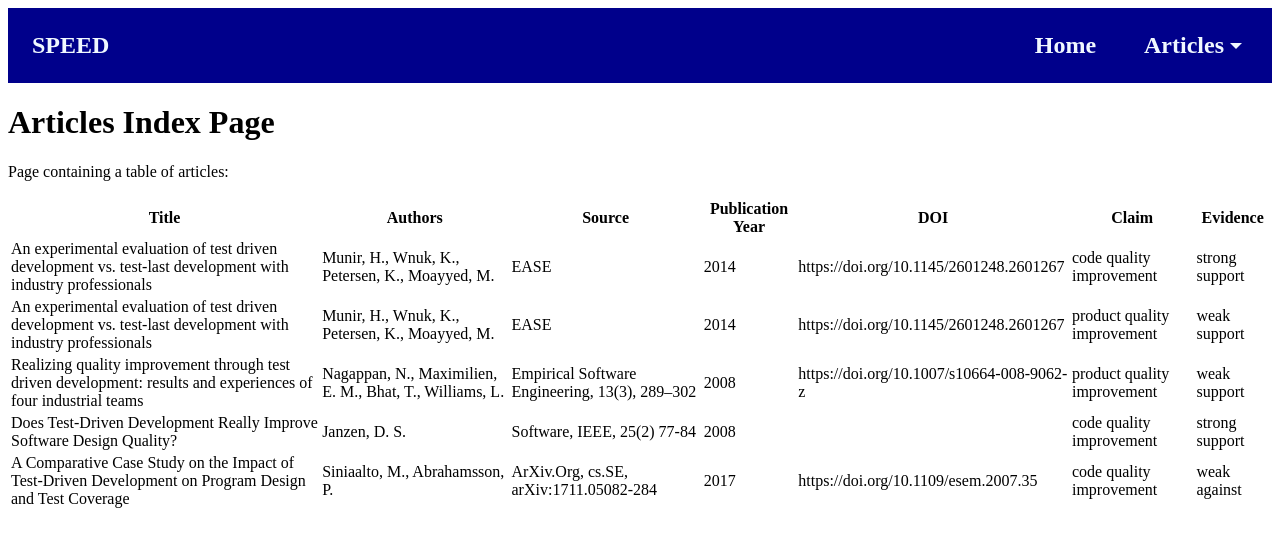
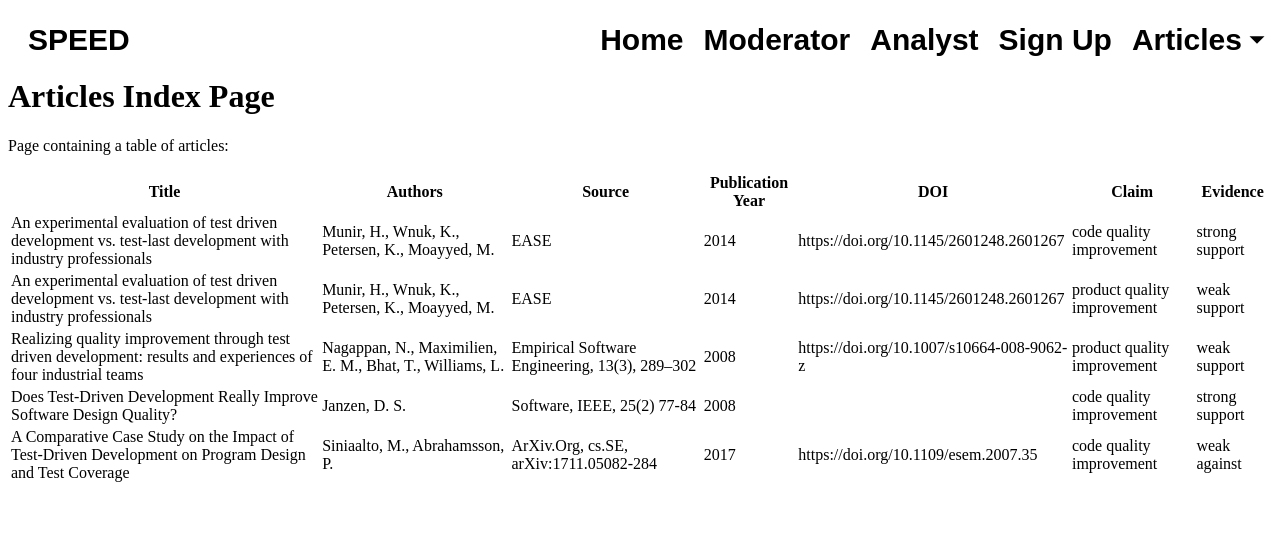
Before and after one commit to HazeemHussain/Assignment-1B, a Next.js app in the folder frontend/: page /articles in a window 1280 px wide. Shown: the top 546 px of the page. Built offline with nearby package versions, Linux system fonts and the light colour scheme.

Commit message:
frontenddesign

```diff
--- a/frontend/src/components/PopulatedNavBar.tsx
+++ b/frontend/src/components/PopulatedNavBar.tsx
@@ -11,10 +11,15 @@ const PopulatedNavBar = () => {
       <NavItem route="/" end>
         Home
       </NavItem>
+
+
+      <NavItem route="/articles">Moderator</NavItem>
+      <NavItem route="/articles">Analyst</NavItem>
+      <NavItem route="/articles">Sign Up</NavItem>
       <NavItem dropdown route="/articles">
         Articles <IoMdArrowDropdown />
         <NavDropdown>
-          <NavItem route="/articles">View articles</NavItem>
+          <NavItem route="/articles/">View articles</NavItem>
           <NavItem route="/articles/new">Add new Article</NavItem>
           <NavItem route="/articles/new">Delete article</NavItem>
         </NavDropdown>
--- a/frontend/src/components/nav/Nav.module.scss
+++ b/frontend/src/components/nav/Nav.module.scss
@@ -4,13 +4,14 @@
   top: 0;
   flex-direction: row;
   width: 100%;
-  background-color: darkblue;
+  background-color: rgb(255, 255, 255);
   align-items: center;
-  color: aliceblue;
+  color: rgb(255, 255, 255);
   font-size: 1.5em;
   font-weight: bold;
   transition: top 0.5s;
   height: fit-content;
+
 }
 
 .hide {
@@ -18,14 +19,28 @@
 }
 
 .navitem {
-  position: relative;
-  padding: 1em;
-  width: auto;
   display: flex;
+  color: black;
   flex-direction: row;
+  cursor: default;
+  font-family: 'Arial', sans-serif;
+  margin-left: 20px;
+  margin-top: 15px;
+  font-size: 30px;
+  justify-content: center;
   align-items: center;
+  z-index: 1;
+}
+
+.NavItem1 {
+  display: flex;
+  color: black;
+  flex-direction: row;
   cursor: default;
-  white-space: nowrap;
+  font-family: 'Arial', sans-serif;
+  margin-left: 100px;
+  font-size: 20px;
+  z-index: 1;
 }
 
 .clickable {
@@ -37,19 +52,24 @@
   backdrop-filter: brightness(50%);
 }
 
+
   .dropdown_container {
-  visibility: hidden;
     display: flex;
     flex-direction: column;
-  background-color: darkblue;
+    background-color: rgb(99, 99, 103);
     position: absolute;
     top: 100%;
     right: 0;
+    visibility: hidden;
+    z-index: 1;
+    width: 100%;
   }
+
 
 .dropdown:hover {
   cursor: pointer;
   backdrop-filter: brightness(50%);
+  visibility: visible;
 
   .dropdown_container {
     visibility: visible;
```
Also changed, not shown: frontend/src/pages/index.tsx (+8 -2 lines), 1 other file (tests, documents, lock files or other folders). Lines whose indentation alone changed are shown as unchanged.
